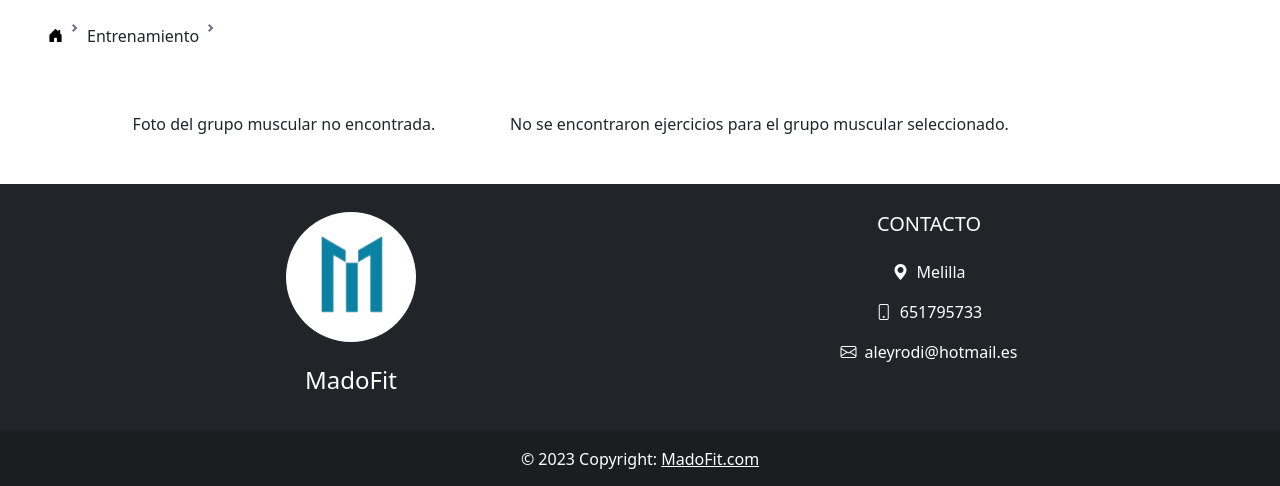
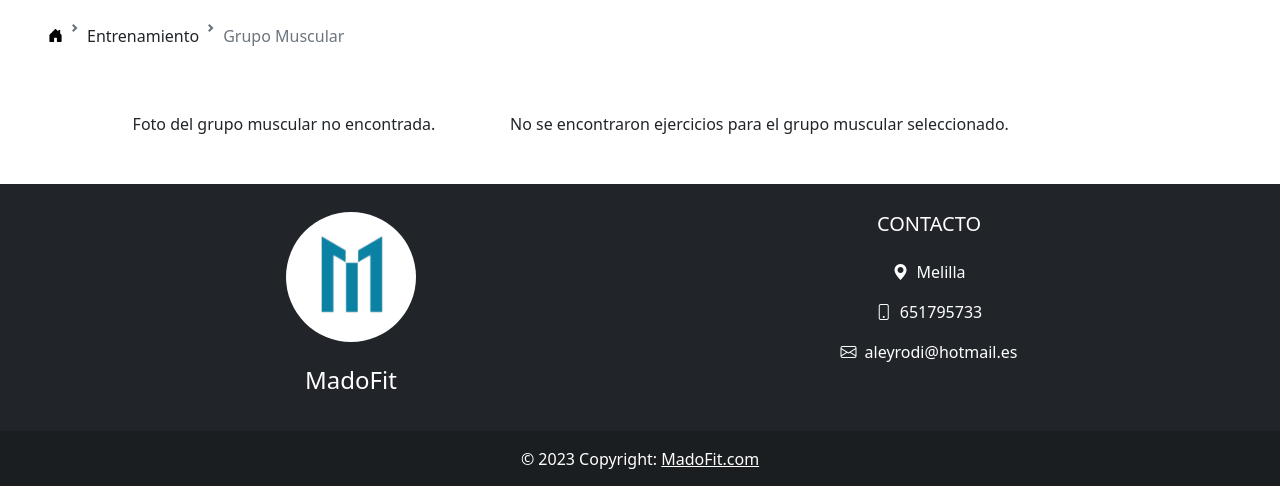
Before and after one commit to madolell/MadoFit, a PHP site: page /Grupo_muscular.php?grupoMuscular=1 in a window 1280 px wide. Shown: the part 100-586 px from the top of the page. Run offline with PHP 8.4, Linux system fonts and the light colour scheme; tables that the repository leaves empty or names only in its code hold one stand-in row (values such as "Sample post"); data that the repository does not hold is empty.

Commit message:
Add files via upload

```diff
--- a/Entrenamiento/Ejercicios/Grupo_muscular.php
+++ b/Entrenamiento/Ejercicios/Grupo_muscular.php
@@ -134,7 +134,11 @@ $mysqli->close();
             <path d="M6.5 14.5v-3.505c0-.245.25-.495.5-.495h2c.25 0 .5.25.5.5v3.5a.5.5 0 0 0 .5.5h4a.5.5 0 0 0 .5-.5v-7a.5.5 0 0 0-.146-.354L13 5.793V2.5a.5.5 0 0 0-.5-.5h-1a.5.5 0 0 0-.5.5v1.293L8.354 1.146a.5.5 0 0 0-.708 0l-6 6A.5.5 0 0 0 1.5 7.5v7a.5.5 0 0 0 .5.5h4a.5.5 0 0 0 .5-.5Z" />
           </svg></a></li>
       <li class="breadcrumb-item"><a href="../../Entrenamiento.php" class="text-decoration-none text-dark">Entrenamiento</a></li>
-      <li class="breadcrumb-item active" aria-current="page"><?php echo $nombreGrupoMuscular; ?></li>
+      <?php if (!empty($nombreGrupoMuscular)) { ?>
+            <li class="breadcrumb-item active" aria-current="page"><?php echo $nombreGrupoMuscular; ?></li>
+        <?php } else { ?>
+            <li class="breadcrumb-item active" aria-current="page">Grupo Muscular</li>
+        <?php } ?>
     </ol>
   </div>
   <!-- Migas de pan -->
```
